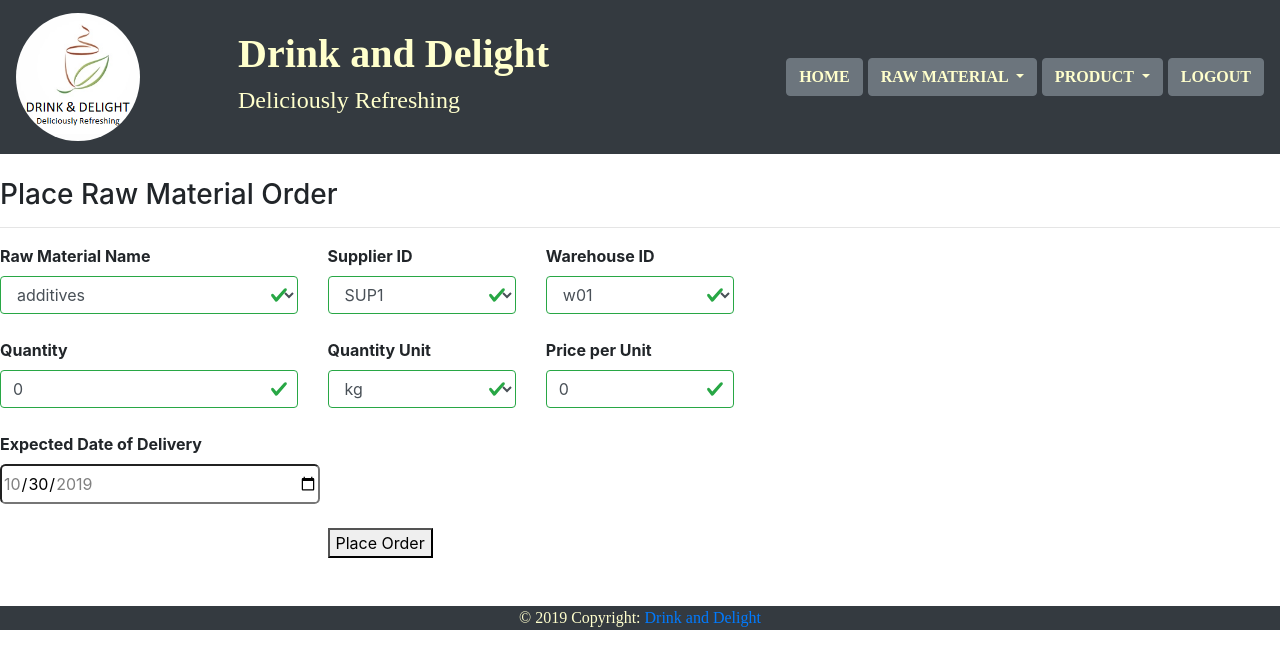
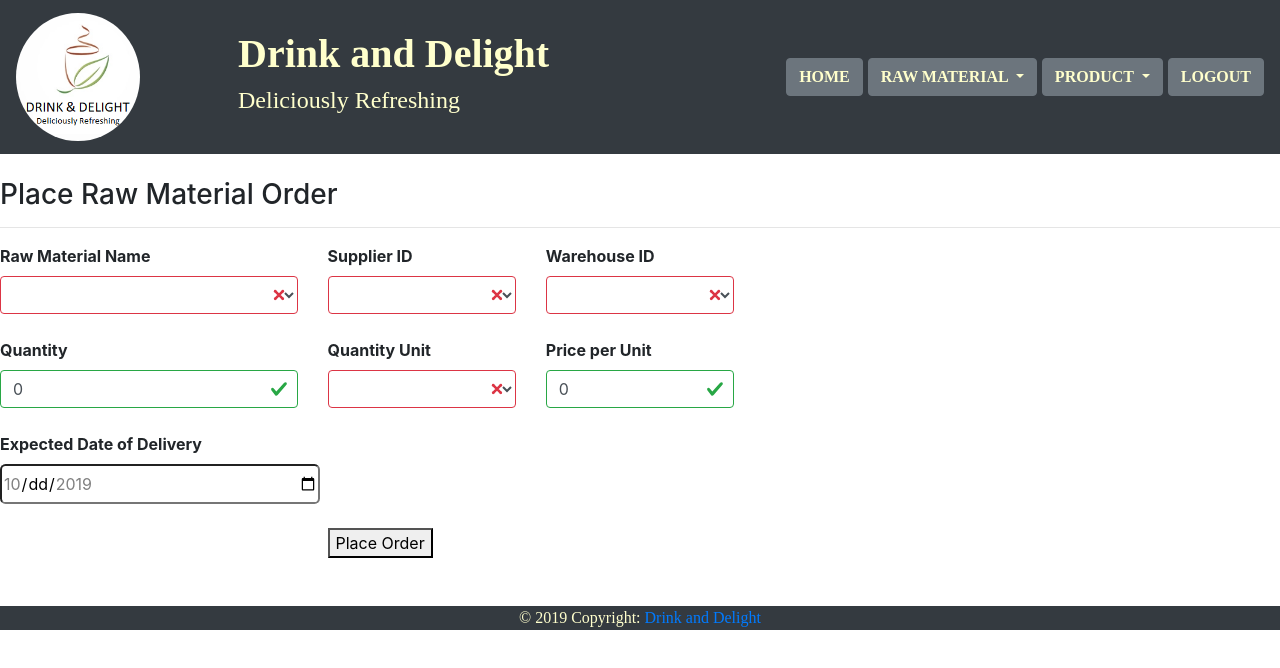
Before and after one commit to prathameshppai/drinkanddelight-frontend, an Angular app: page /place-rawmaterial-order in a window 1280 px wide. Shown: the top 668 px of the page. Built offline with nearby package versions, Linux system fonts and the light colour scheme.

Commit message:
Connection to backend place Rm order

```diff
--- a/src/app/rawmaterials/place-rawmaterial-orders/place-rawmaterial-orders.component.html
+++ b/src/app/rawmaterials/place-rawmaterial-orders/place-rawmaterial-orders.component.html
@@ -10,7 +10,7 @@
                 <label for="RMName">
                     <b>Raw Material Name</b>
                 </label>
-                <select class="form-control" name="RMName" required>
+                <select class="form-control" name="RMName" [(ngModel)]='RMNameVar' required>
                     <option *ngFor="let rmOrder of rmOrders">{{ rmOrder }}</option>
                 </select>
             </div>
@@ -19,7 +19,7 @@
                 <label for="SUPID">
                     <b>Supplier ID</b>
                 </label>
-                <select class="form-control" name="SUPID" required>
+                <select class="form-control" name="SUPID" [(ngModel)]='SUPIDVar' required>
                     <option *ngFor="let supplierId of supplierIds">{{ supplierId }}</option>
                 </select>
             </div>
@@ -28,7 +28,7 @@
                 <label for="warehouseId">
                     <b>Warehouse ID</b>
                 </label>
-                <select class="form-control" name="warehouseId" required>
+                <select class="form-control" name="warehouseId" [(ngModel)]='warehouseIdVar' required>
                     <option *ngFor="let warehouseId of warehouseIds">{{ warehouseId }}</option>
                 </select>
             </div>
@@ -53,7 +53,7 @@
                 <label for="QuantityUnit">
                     <b>Quantity Unit</b>
                 </label>
-                <select class="form-control" name="QuantityUnit" required>
+                <select class="form-control" name="QuantityUnit" [(ngModel)]='QuantityUnitVar' required>
                     <option>kg</option>
                     <option>quintals</option>
                 </select>
@@ -79,7 +79,7 @@
                 <label for="expectedDateofDelivery">
                     <b>Expected Date of Delivery</b>
                 </label>
-                <input type="date" name="expectedDateofDelivery" class="was-validated text-box-size form-rounded" value="2019-10-30" min="2019-10-01" max="2019-10-15">
+                <input type="date" name="expectedDateofDelivery" [(ngModel)]='expectedDateofDeliveryVar' class="was-validated text-box-size form-rounded" value="2019-10-30" min="2019-10-01" max="2019-10-15">
             </div>
 
 
@@ -90,7 +90,7 @@
             <div class="col-sm-3">
             </div>
             <div class="col-sm-3">
-                <button type="submit">Place Order</button>
+                <button type="submit" (click) = 'getMessage()'>Place Order</button>
             </div>
         </div>
         <br>
--- a/src/app/rawmaterials/place-rawmaterial-orders/place-rawmaterial-orders.component.ts
+++ b/src/app/rawmaterials/place-rawmaterial-orders/place-rawmaterial-orders.component.ts
@@ -1,4 +1,5 @@
 import { Component, OnInit } from '@angular/core';
+import { PlaceRawmaterialOrdersService } from './place-rawmaterial-orders.service';
 
 @Component({
   selector: 'app-place-rawmaterial-orders',
@@ -7,16 +8,38 @@ import { Component, OnInit } from '@angular/core';
 })
 export class PlaceRawmaterialOrdersComponent implements OnInit {
   rmOrders = ['additives', 'sugar', 'preservatives'];
-  supplierIds = ['SUP1','SUP2','SUP3','SUP4','SUP5','SUP6','SUP7'];
-  warehouseIds = ['w01','w02','w03','w04','w05','w06'];
-  constructor() { }
+  supplierIds = ['SUP1', 'SUP2', 'SUP3', 'SUP4', 'SUP5', 'SUP6', 'SUP7'];
+  warehouseIds = ['w01', 'w02', 'w03', 'w04', 'w05', 'w06'];
+  quantityVar: number = 0.0;
+  pricePerUnitVar: number = 0.0;
+  message: string = '';
+  RMNameVar: string;
+  SUPIDVar: string;
+  warehouseIdVar: string;
+  QuantityUnitVar: string;
+  expectedDateofDeliveryVar: Date;
+
+  isPlaceRawmaterialOrderFetched: boolean = false;
+  constructor(private placeRawmaterialOrdersService: PlaceRawmaterialOrdersService) { }
 
   ngOnInit() {
   }
 
-  quantityVar: number = 0.0;
-  pricePerUnitVar: number = 0.0;
+  getMessage() {
 
+    this.placeRawmaterialOrdersService.getPlaceRawmaterialOrderMessage(this.RMNameVar, this.SUPIDVar,this.quantityVar, this.QuantityUnitVar, this.expectedDateofDeliveryVar, this.pricePerUnitVar, this.warehouseIdVar)
+    .subscribe(
+      data => {
+        console.log("Response : "+JSON.stringify(data));
+        this.message = data["message"];
+        this.isPlaceRawmaterialOrderFetched = true;
+      },
+      error => {
+        console.log("Error :"+JSON.stringify(error));
+      }
+    );
+
+  }
   log(x) {
     console.log(x);
   }
--- a/src/app/rawmaterials/place-rawmaterial-orders/place-rawmaterial-orders.service.ts
+++ b/src/app/rawmaterials/place-rawmaterial-orders/place-rawmaterial-orders.service.ts
@@ -1,43 +1,16 @@
 import { Injectable } from '@angular/core';
-import { HttpClientModule, HttpHeaders} from '@angular/common/http';
-import { HttpClient } from '../../../../node_modules/@types/selenium-webdriver/http';
+import { HttpClient } from '@angular/common/http';
+import { Observable } from 'rxjs';
 
 @Injectable({
   providedIn: 'root'
 })
 export class PlaceRawmaterialOrdersService {
-  httpClient: HttpClient;
-  // url = 'http://localhost:8080';
 
-  constructor(private http: HttpClient){
-    this.httpClient = http;
+  getPlaceRawmaterialOrderMessage(RMNameVar: string, SUPIDVar: string ,quantityVar: number, QuantityUnitVar: string, expectedDateofDeliveryVar: Date , pricePerUnitVar: number, warehouseIdVar: string): Observable<String> {
+    return this.http.post<string>("http://localhost:9090/drinkanddelight/PlaceRMOrderServlet",{"rmname": RMNameVar, "supplierId": SUPIDVar,"quantityValue" : quantityVar,"quantityUnit": QuantityUnitVar, "dateOfDelivery" : expectedDateofDeliveryVar, "pricePerUnit" : pricePerUnitVar, "warehouseId": warehouseIdVar});
   }
 
-  doLogin() {
-    const httpOptions : any    = {
-      headers: new HttpHeaders({
-        'Content-Type':  'application/json',
-        'Access-Control-Allow-Headers': 'Content-Type',
-        'Access-Control-Allow-Methods': 'POST',
-        'Access-Control-Allow-Origin': '*'
-      })
-    };
-
-    // this.httpClient
-    //   .post("http://localhost:9090/drinkanddelight/PlaceRMOrder.html",{"":"anish@gmail.com","pswd":"12345"})
-    //   .subscribe(
-    //     data => {
-    //       console.log("Response : "+JSON.stringify(data));
-    //     },
-    //     error => {
-    //       console.log("Error :"+JSON.stringify(error));
-    //     }
-    //   );
-
-  }
-
-
-
-
+  constructor(private http: HttpClient) { }
 
 }
```
